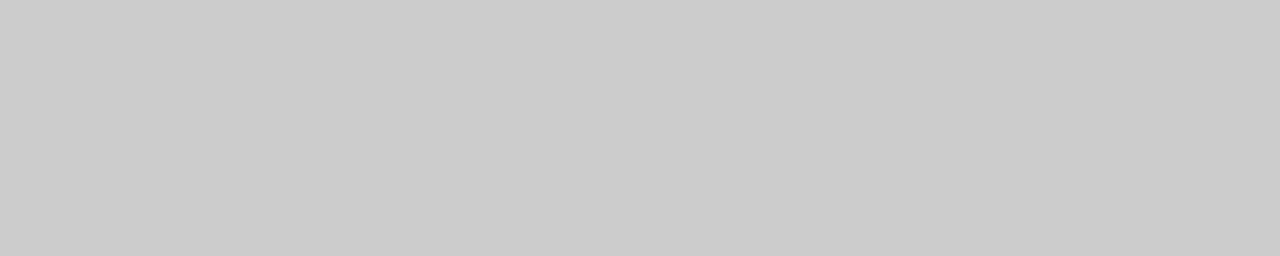
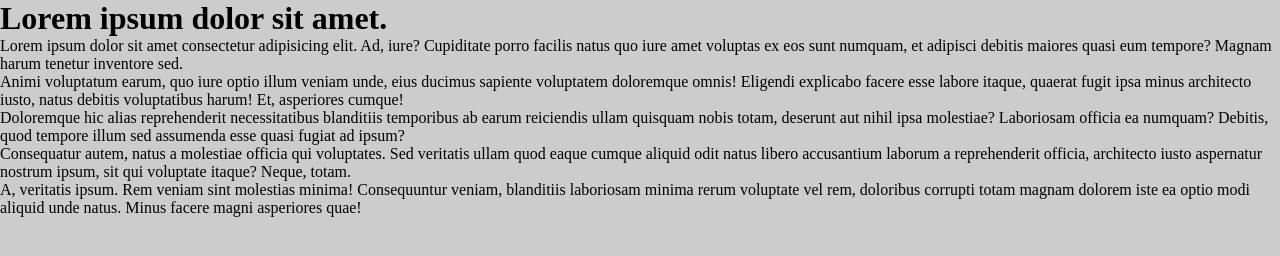
Before and after one commit to Vlad0NSH/testgit, a plain HTML site: page index.html in a window 1280 px wide. Drawn offline with Linux system fonts and the light colour scheme.

Commit message:
first edit

```diff
--- a/css/main.css
+++ b/css/main.css
@@ -6,6 +6,10 @@
   border: 0;
   box-sizing: border-box;
 }
+html {
+  height: 100%;
+}
 body {
+  min-height: 100%;
   background-color: #ccc;
 }
--- a/index.html
+++ b/index.html
@@ -7,5 +7,39 @@
     <title>09.11.2022 Git</title>
     <link rel="stylesheet" href="/css/main.css" />
   </head>
-  <body></body>
+  <body>
+    <div class="wrapper">
+      <h1>Lorem ipsum dolor sit amet.</h1>
+      <p>
+        Lorem ipsum dolor sit amet consectetur adipisicing elit. Ad, iure?
+        Cupiditate porro facilis natus quo iure amet voluptas ex eos sunt
+        numquam, et adipisci debitis maiores quasi eum tempore? Magnam harum
+        tenetur inventore sed.
+      </p>
+      <p>
+        Animi voluptatum earum, quo iure optio illum veniam unde, eius ducimus
+        sapiente voluptatem doloremque omnis! Eligendi explicabo facere esse
+        labore itaque, quaerat fugit ipsa minus architecto iusto, natus debitis
+        voluptatibus harum! Et, asperiores cumque!
+      </p>
+      <p>
+        Doloremque hic alias reprehenderit necessitatibus blanditiis temporibus
+        ab earum reiciendis ullam quisquam nobis totam, deserunt aut nihil ipsa
+        molestiae? Laboriosam officia ea numquam? Debitis, quod tempore illum
+        sed assumenda esse quasi fugiat ad ipsum?
+      </p>
+      <p>
+        Consequatur autem, natus a molestiae officia qui voluptates. Sed
+        veritatis ullam quod eaque cumque aliquid odit natus libero accusantium
+        laborum a reprehenderit officia, architecto iusto aspernatur nostrum
+        ipsum, sit qui voluptate itaque? Neque, totam.
+      </p>
+      <p>
+        A, veritatis ipsum. Rem veniam sint molestias minima! Consequuntur
+        veniam, blanditiis laboriosam minima rerum voluptate vel rem, doloribus
+        corrupti totam magnam dolorem iste ea optio modi aliquid unde natus.
+        Minus facere magni asperiores quae!
+      </p>
+    </div>
+  </body>
 </html>
```
